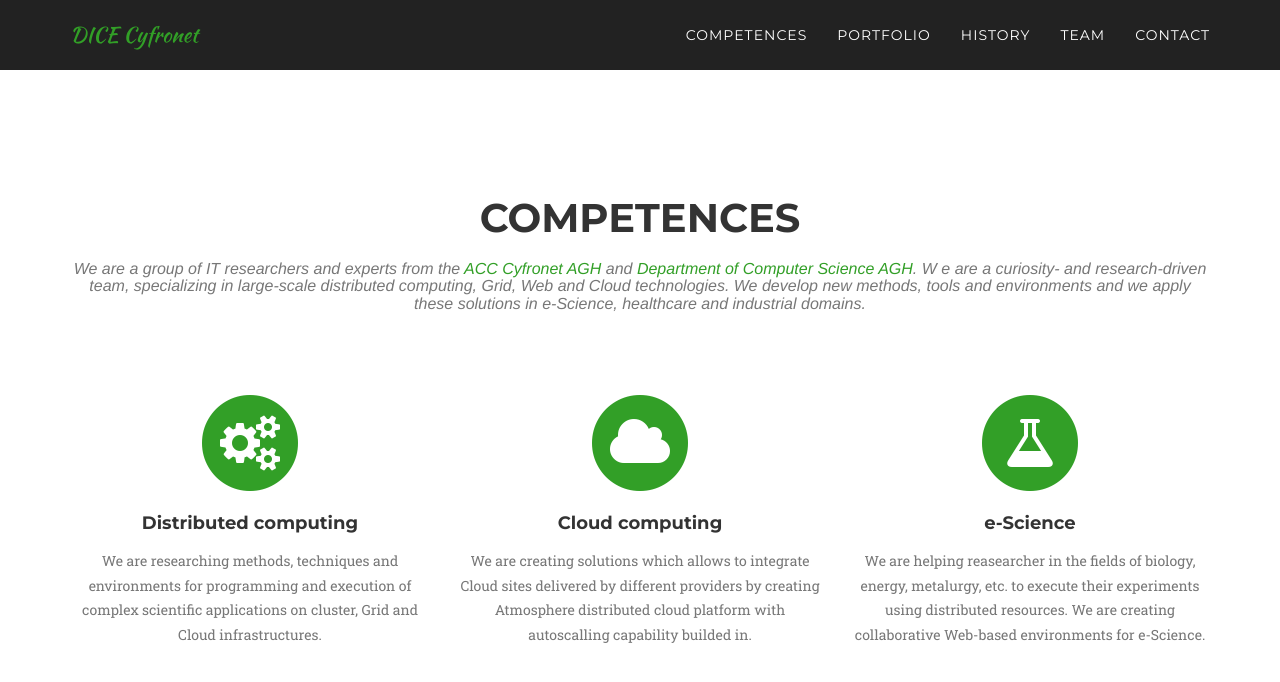
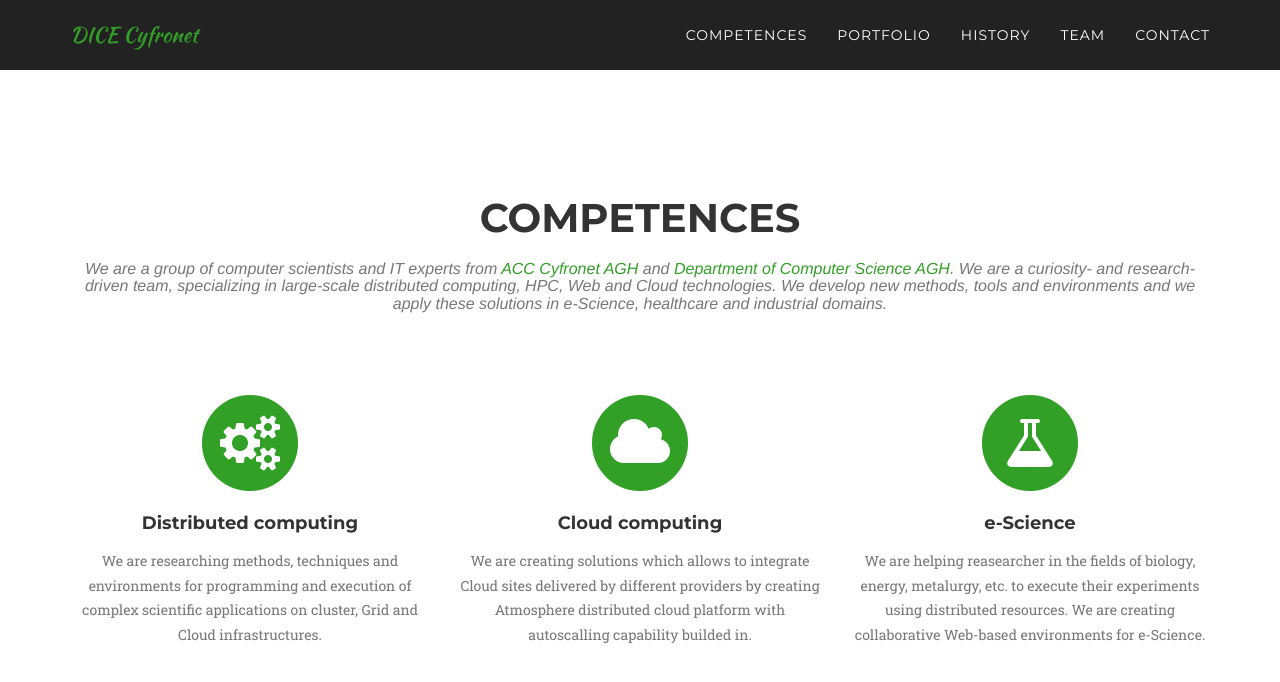
Before and after one commit to dice-cyfronet/dice-cyfronet.github.io-old, a Jekyll site: the page built from index.html, in a window 1280 px wide and 900 px high, scrolled down 712 px. Shown: the top 682 px of the window. Built offline with Jekyll 4.4.1, drawn with Linux system fonts in a browser that asks for light colours; nearby versions of some CDN libraries; some web fonts are replaced.

Commit message:
updated team description according to TG remarks

```diff
--- a/_includes/competences.html
+++ b/_includes/competences.html
@@ -4,11 +4,11 @@
     <div class="row">
       <div class="col-lg-12 text-center">
         <h2 class="section-heading">Competences</h2>
-        <h3 class="section-subheading text-muted">We are a group of IT researchers and experts from the
+        <h3 class="section-subheading text-muted">We are a group of computer scientists and IT experts from
           <a href="http://cyfronet.pl/en">ACC Cyfronet AGH</a> and
-          <a href="http://www.ki.agh.edu.pl/en">Department of Computer Science AGH</a>. W
-          e are a curiosity- and research-driven team, specializing in large-scale distributed computing,
-          Grid, Web and Cloud technologies. We develop new methods, tools and environments and we apply
+          <a href="http://www.ki.agh.edu.pl/en">Department of Computer Science AGH</a>. We are a
+          curiosity- and research-driven team, specializing in large-scale distributed computing,
+          HPC, Web and Cloud technologies. We develop new methods, tools and environments and we apply
           these solutions in e-Science, healthcare and industrial domains.
         </h3>
       </div>
```
